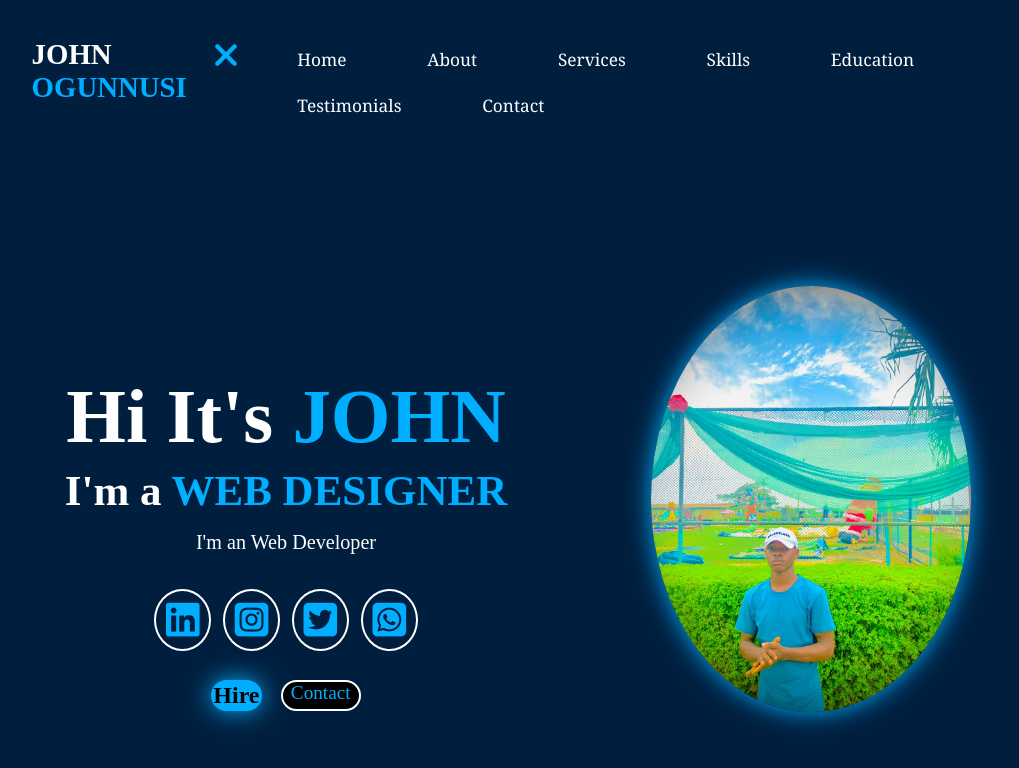
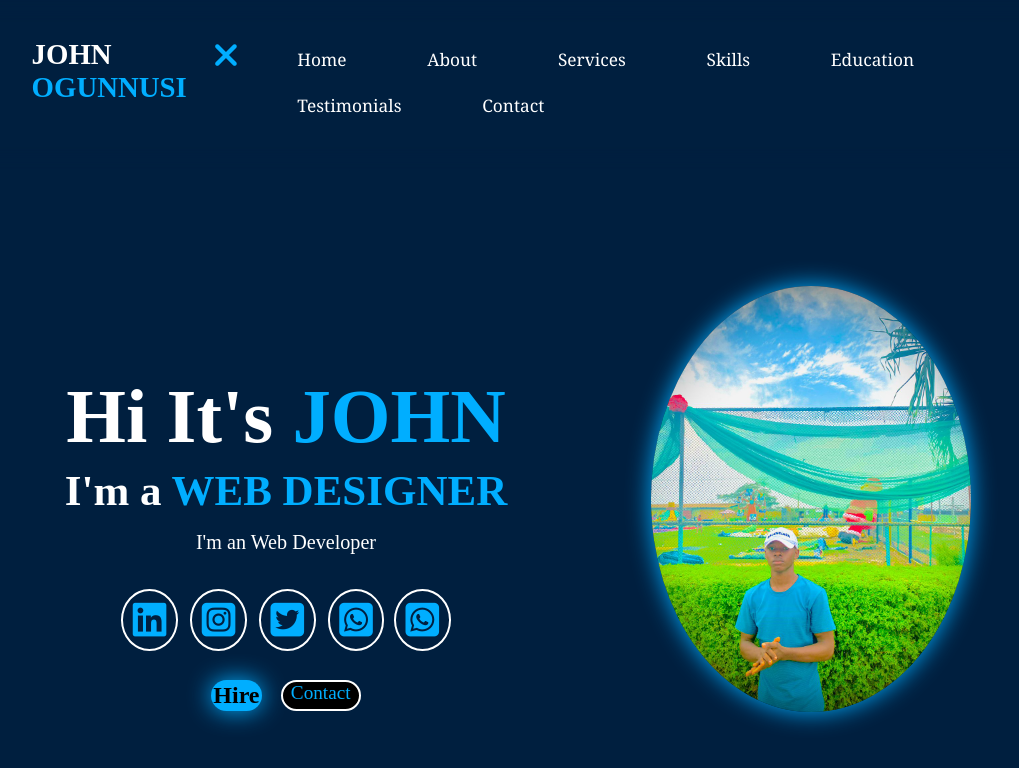
Before and after one commit to jaykay2426/PrincessNuga, a plain HTML site: page index.html in a window 1280 px wide. Shown: the top 768 px of the page, without its empty margins (122-1141 px from the left). Drawn offline with Linux system fonts and the light colour scheme.

Commit message:
Update index.html

```diff
--- a/index.html
+++ b/index.html
@@ -41,6 +41,9 @@
             </a>
 
             <a href="https://wa.me/+2348119833748">
+                <i class="fa-brands fa-square-whatsapp"></i>
+
+            <a href="https://wa.me/+2349125223477">
                 <i class="fa-brands fa-square-whatsapp"></i>
             </a>
         </div>
```
